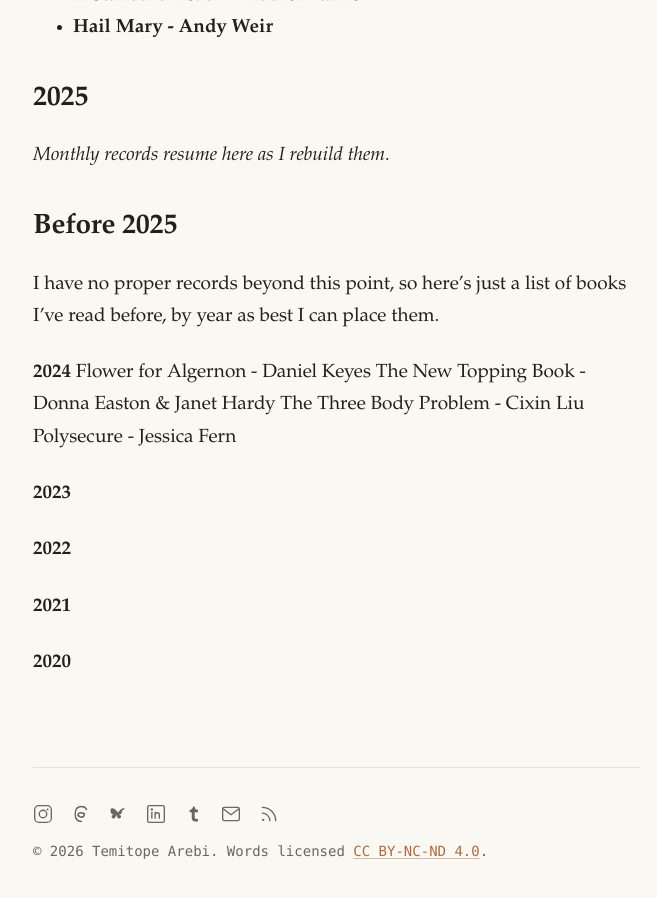
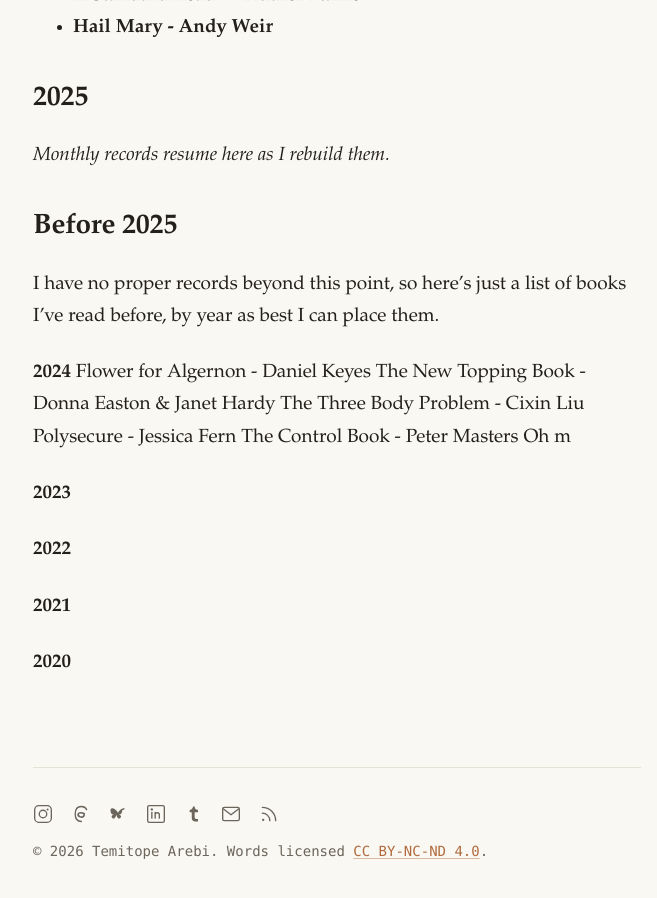
Before and after one commit to topearebi/aroamjti, a Jekyll site: the page built from books.md, in a window 1280 px wide and 900 px high, scrolled down 1460 px. Shown: the whole window, without its empty margins (303-960 px from the left). Built offline with Jekyll 4.4.1, drawn with Linux system fonts in a browser that asks for light colours.

Commit message:
Last Sync: 2026-06-30 06:29 (Mobile)

```diff
--- a/books.md
+++ b/books.md
@@ -41,6 +41,9 @@ Flower for Algernon - Daniel Keyes
 The New Topping Book - Donna Easton & Janet Hardy
 The Three Body Problem - Cixin Liu
 Polysecure - Jessica Fern
+The Control Book - Peter Masters
+Oh m
+
 
 **2023**
 
```
